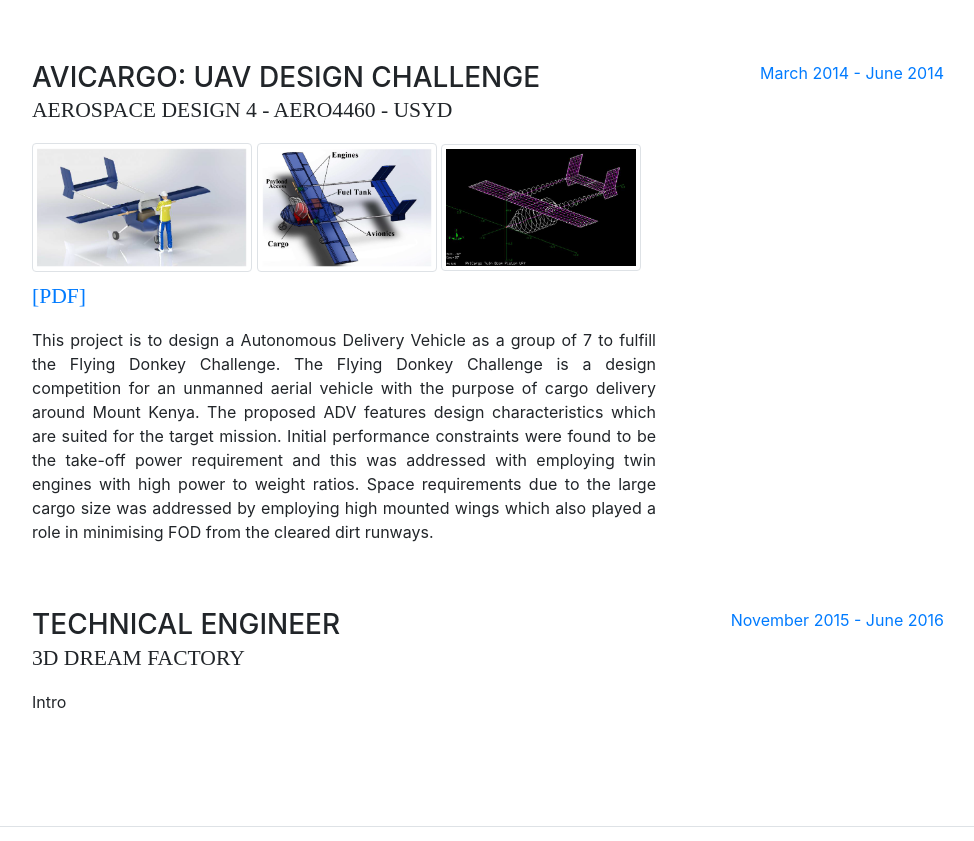
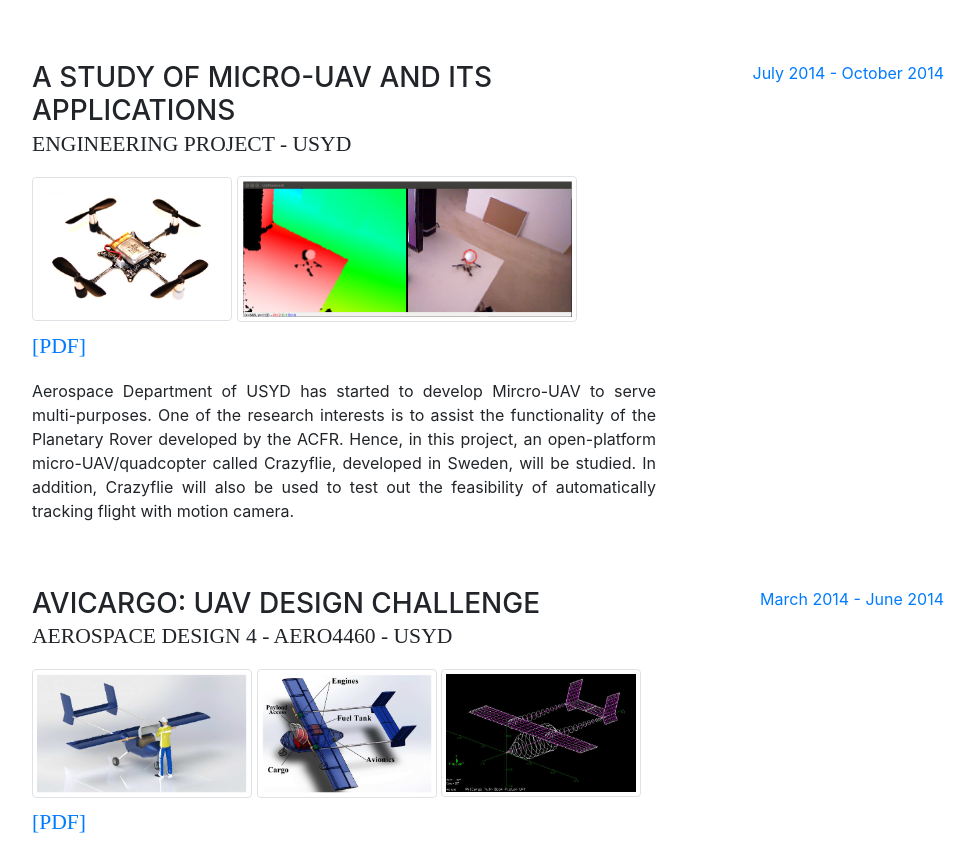
Before and after one commit to tgou1055/tgou1055.github.io, a website with bundled scripts: page index.html in a window 1280 px wide. Shown: the part 1413-2254 px from the top of the page, without its empty margins (288-1262 px from the left). Built offline with nearby package versions, Linux system fonts and the light colour scheme; a web font is replaced by a local one.

Commit message:
project1 commit

```diff
--- a/index.html
+++ b/index.html
@@ -74,7 +74,15 @@
           <div class="subheading mb-5">
             <a href="mailto:name@email.com">tgou1055@gmail.com</a>
           </div>
-          <p class="mb-5">Intro</p>
+          <p style="text-align:justify; width:50%; font-weight:bold; font-family:Times New Roman; font-size:20px;">
+            Hi, my name is  Tianpeng, I'm currently studying my master degree in mathematics at University of Technology, Sydney.
+            I have particular interests in computing & engineering stuff and love doing intriguing project.
+            Recently, I got caught into the beauty of AI technologies like: Machine Learning, Deep Learning and Reinforcement Learning etc, and
+            its real-life applications, i.e. Self-Driving Car.
+            I wish to make heaps of interesting AI (not very AGI) projects and applications in the future.
+            I hope you have a good time browsing here and feel free to chat me at any time.
+          </p>
+          <br>
           <ul class="list-inline list-social-icons mb-0">
             <li class="list-inline-item">
               <a href="https://www.linkedin.com/in/tianpeng-gou-971076114/" target="_blank">
@@ -146,6 +154,30 @@
 
           <div class="resume-item d-flex flex-column flex-md-row mb-5">
             <div class="resume-content mr-auto">
+              <h3 class="mb-0">A Study of Micro-UAV and its Applications</h3>
+              <div class="subheading mb-3">Engineering Project - USYD</div>
+              <span class="d-none d-lg-block">
+                <a href="img/micro-uav/micro-uav1.jpg" target="_blank"><img class="img-fluid rounded mx-auto mb-2 img-thumbnail"  style="" width="200px;" src="img/micro-uav/micro-uav1.jpg" alt="micro-uav1"></a>
+                <a href="img/micro-uav/micro-uav2.jpg" target="_blank"><img class="img-fluid rounded mx-auto mb-2 img-thumbnail"  style="" width="340px;" src="img/micro-uav/micro-uav2.jpg" alt="micro-uav2"></a>
+              </span>
+              <div class="subheading mb-3">
+                  <a href="pdf/Micro-UAV.pdf" target="_blank">[PDF]</a>
+              </div>
+              <p style="text-align:justify;">
+                    Aerospace Department of USYD has started to develop Mircro-UAV to serve multi-purposes.
+                    One of the research interests is to assist the functionality of the
+                    Planetary Rover developed by the ACFR. Hence, in this project, an open-platform
+                    micro-UAV/quadcopter called Crazyflie, developed in Sweden, will be studied. In addition,
+                    Crazyflie will also be used to test out the feasibility of automatically tracking flight with motion camera.
+              </p>
+            </div>
+            <div class="resume-date text-md-right">
+              <span class="text-primary">July 2014 - October 2014</span>
+            </div>
+          </div>
+
+          <div class="resume-item d-flex flex-column flex-md-row mb-5">
+            <div class="resume-content mr-auto">
               <h3 class="mb-0">AviCargo: UAV Design Challenge</h3>
               <div class="subheading mb-3">Aerospace Design 4 - AERO4460 - USYD</div>
               <span class="d-none d-lg-block">
@@ -169,17 +201,6 @@
             </div>
             <div class="resume-date text-md-right">
               <span class="text-primary">March 2014 - June 2014</span>
-            </div>
-          </div>
-
-          <div class="resume-item d-flex flex-column flex-md-row mb-5">
-            <div class="resume-content mr-auto">
-              <h3 class="mb-0">Technical Engineer</h3>
-              <div class="subheading mb-3">3D Dream Factory</div>
-              <p>Intro</p>
-            </div>
-            <div class="resume-date text-md-right">
-              <span class="text-primary">November 2015 - June 2016</span>
             </div>
           </div>
 
```
Also changed, not shown: img/micro-uav/micro-uav1.jpg (added), img/micro-uav/micro-uav2.jpg (added), 1 other file.
